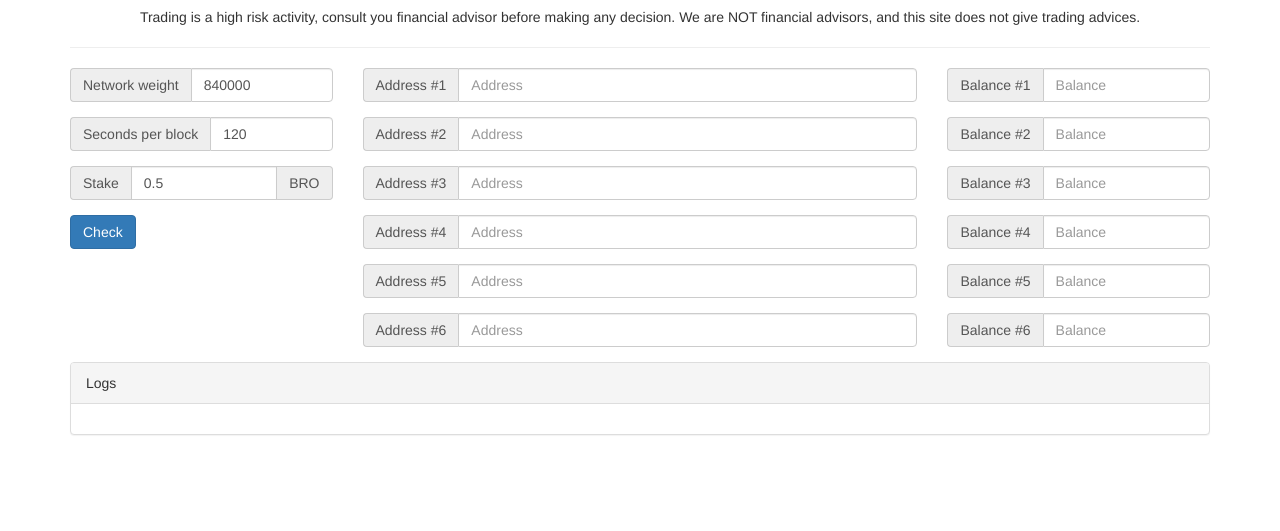
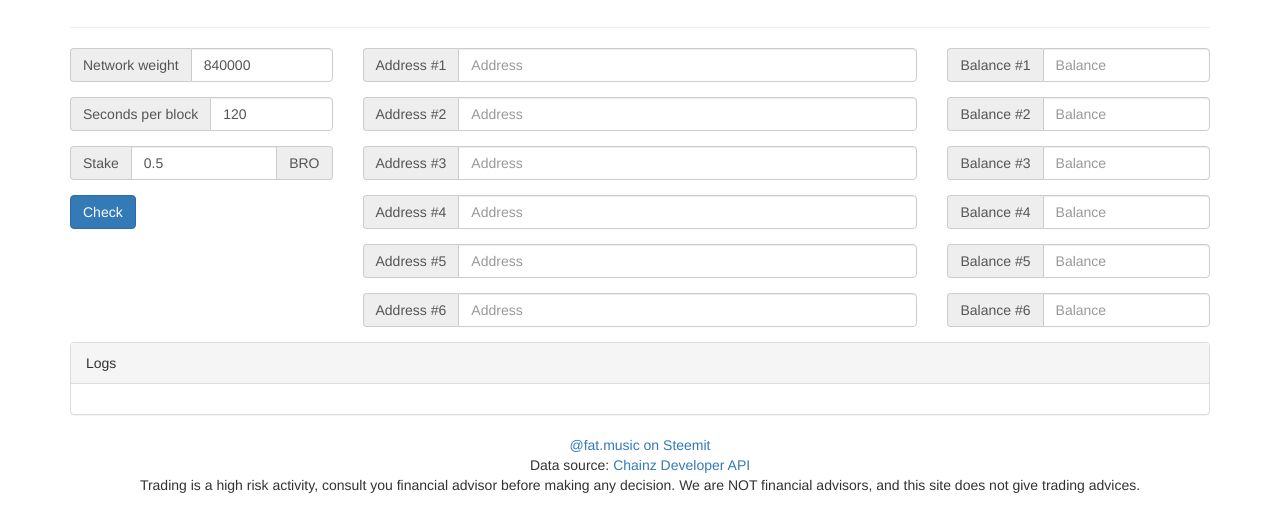
Before and after one commit to fatmusicpl/BitradioPoS, a plain HTML site: page index.html in a window 1280 px wide. Shown: the part 63-594 px from the top of the page. Drawn offline with nearby package versions, Linux system fonts and the light colour scheme.

Commit message:
Add files via upload

```diff
--- a/index.html
+++ b/index.html
@@ -6,7 +6,7 @@
 	<link rel="stylesheet" href="https://maxcdn.bootstrapcdn.com/bootstrap/3.3.7/css/bootstrap.min.css">
 	<script src="https://ajax.googleapis.com/ajax/libs/jquery/3.3.1/jquery.min.js"></script>
 	<script src="https://maxcdn.bootstrapcdn.com/bootstrap/3.3.7/js/bootstrap.min.js"></script>
-
+	<meta name="description" content="Bitradio (BRO) Proof of Stake (PoS) mining calculator">
 	<script>
 	var key = '3baddf35eadf';
 	$( document ).ready(function() {
@@ -70,11 +70,6 @@
 		<div class="row">
 			<div class="col-md-12" style="text-align: center;">
 				<h1>Bitradio (BRO) Proof of Stake (PoS) mining calculator</h1>
-			</div>
-		</div>
-		<div class="row">
-			<div class="col-md-12" style="text-align: center;">
-				Trading is a high risk activity, consult you financial advisor before making any decision. We are NOT financial advisors, and this site does not give trading advices.
 			</div>
 		</div>
 		<div class="row">
@@ -240,6 +235,21 @@
 				</div>
 			</div>
 		</div>
+		<div class="row">
+			<div class="col-md-12" style="text-align: center;">
+				<a href="https://steemit.com/@fat.music">@fat.music on Steemit</a>
+			</div>
+		</div>
+		<div class="row">
+			<div class="col-md-12" style="text-align: center;">
+				Data source: <a href="https://chainz.cryptoid.info/api.dws" target="_blank">Chainz Developer API</a>
+			</div>
+		</div>
+		<div class="row">
+			<div class="col-md-12" style="text-align: center;">
+				Trading is a high risk activity, consult you financial advisor before making any decision. We are NOT financial advisors, and this site does not give trading advices.
+			</div>
+		</div>
 	</div>
 
 </body>
```
